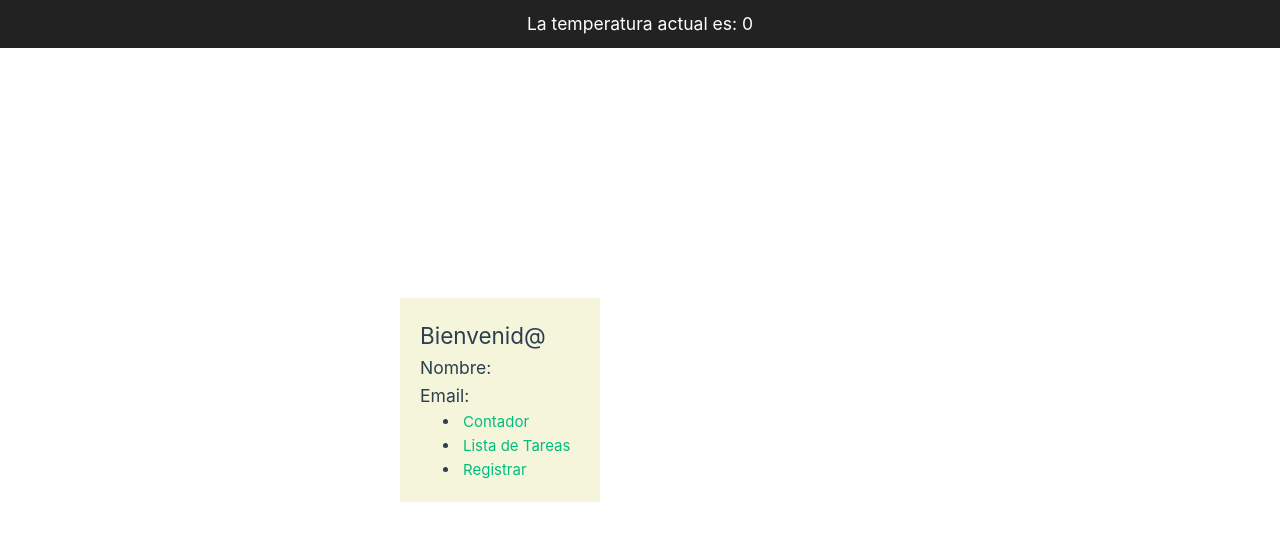
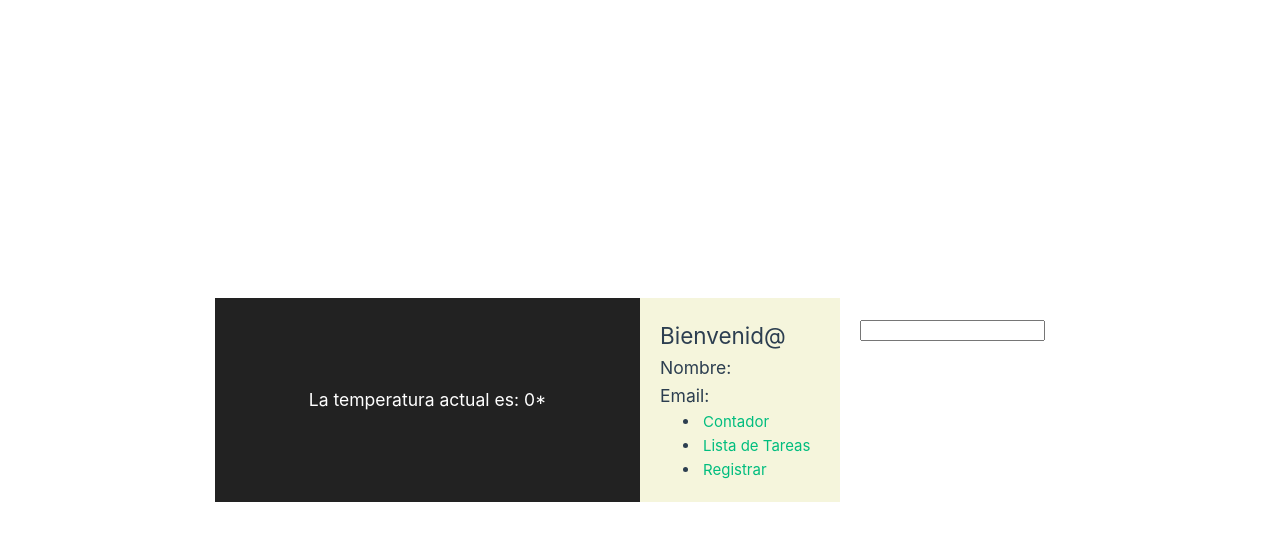
Before and after one commit to zulecoronel/proyectovue, a Vue app: page / in a window 1280 px wide. Shown: the top 540 px of the page. Built offline with nearby package versions, Linux system fonts and the light colour scheme; no server answers; the HTML template or start-up script is replaced by a standard one.

Commit message:
Componentes padres, componentes hijos y props

```diff
--- a/src/components/Header.vue
+++ b/src/components/Header.vue
@@ -1,11 +1,18 @@
 <template>
     <div class="header">
-        <h3>La temperatura actual es: <Weather></Weather></h3>
+      {{mensajeRecibido}}<Weather></Weather>
     </div>
 </template>
 
-<script setup="ts">
+<script setup>
     import Weather from './Weather.vue';
+    import { defineProps,ref,watch} from 'vue';
+
+    const props = defineProps(['mensaje']);
+    const mensajeRecibido = ref(props.mensaje);
+    watch(()=> props.mensaje,(newValue) => {
+        mensajeRecibido.value = newValue;
+    })
 </script>
 
 <style scoped>
@@ -14,7 +21,6 @@
         justify-content: center;
         align-items: center;
         padding: 10px 20px;
-        position: fixed;
         top: 0;
         right: 0;
         left: 0;
--- a/src/components/Weather.vue
+++ b/src/components/Weather.vue
@@ -1,5 +1,5 @@
 <template>
-  {{weatherStore.temperatura}}
+   <h3> La temperatura actual es: {{weatherStore.temperatura}}*</h3>
 </template>
 
 <script setup>
--- a/src/helpers/getWeather.js
+++ b/src/helpers/getWeather.js
@@ -1,9 +1,9 @@
 import axios from "axios";
 
-const API_URL = 'https://api.open-meteo.com/v1/forecast?latitude=23&longitude=-102&hourly=temperature_2m&timezone=auto'
+const API_URL = 'https://api.open-meteo.com/v1/forecast?latitude=23&longitude=-102&current=temperature_2m&timezone=auto&forecast_days=1'
 
 export const getTemperatura = async () => {
     const respuesta = await axios.get(API_URL);
-    const nuevaTemperatura = respuesta.data.hourly.temperature_2m[0]
+    const nuevaTemperatura = respuesta.data.current.temperature_2m;
     return nuevaTemperatura
 };
--- a/src/views/MainView.vue
+++ b/src/views/MainView.vue
@@ -1,8 +1,10 @@
 <template>
-    <Header></Header>
+    <Header :mensaje="texto"></Header>
 <div class = "container">
     <Sidebar></Sidebar>
     <div class = "content">
+        <input type="texto" v-model="texto">
+        {{ texto }}
         <router-view></router-view>
     </div>
 </div>
@@ -12,8 +14,8 @@
 <script setup>
  import Sidebar from '../components/Sidebar.vue';
  import Header from '../components/Header.vue';
-
-
+ import {ref} from 'vue';
+ const texto = ref('');
 </script>
 
 
```
